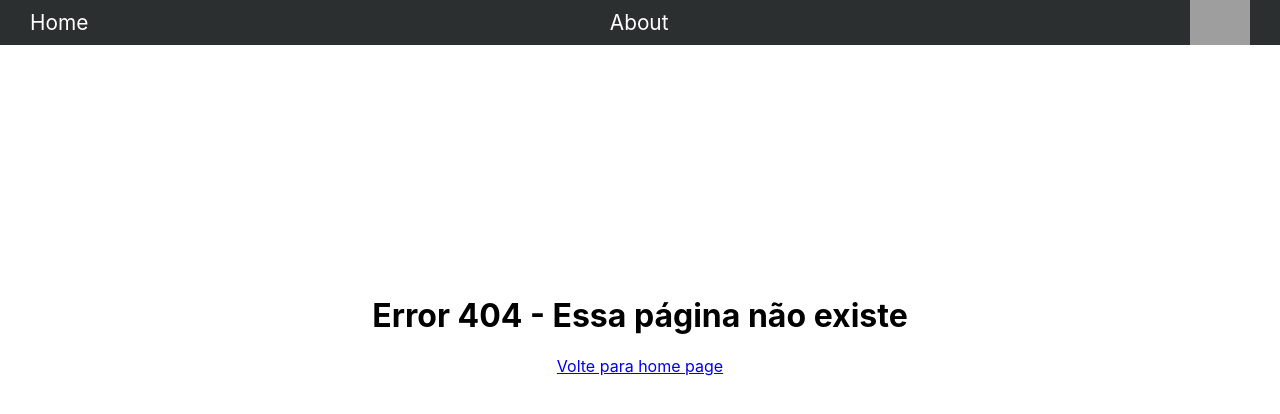
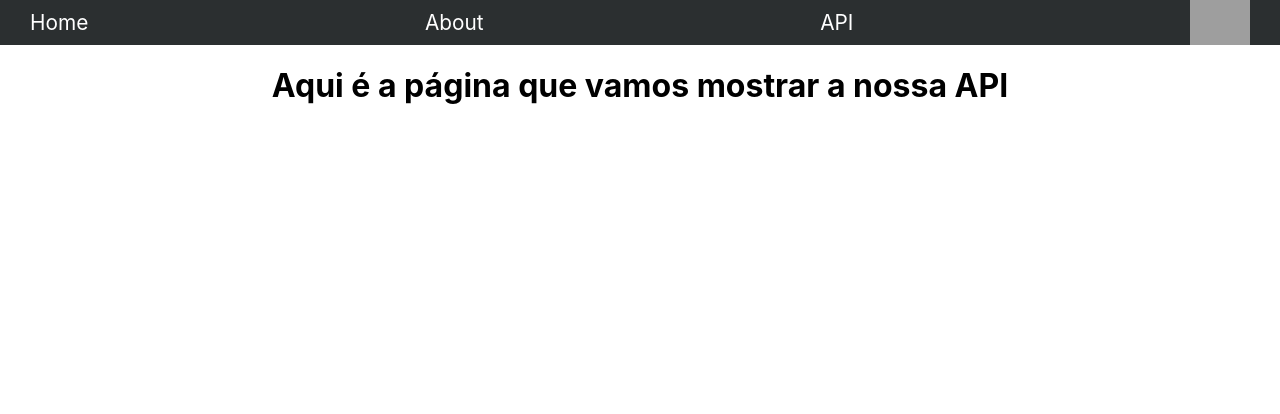
Before and after one commit to karenokasaki/react-router-dom, a React (Create React App) app: page /api-teste in a window 1280 px wide. Before the commit this address had no page. Shown: the top 414 px of the page. Built offline with nearby package versions, Linux system fonts and the light colour scheme; grey boxes are pictures that could not be loaded.

Commit message:
api & axios

```diff
--- a/package.json
+++ b/package.json
@@ -6,6 +6,7 @@
     "@testing-library/jest-dom": "^5.16.5",
     "@testing-library/react": "^13.4.0",
     "@testing-library/user-event": "^13.5.0",
+    "axios": "^1.1.3",
     "react": "^18.2.0",
     "react-dom": "^18.2.0",
     "react-router-dom": "^6.4.3",
--- a/src/App.js
+++ b/src/App.js
@@ -7,6 +7,7 @@ import Navbar from "./components/Navbar";
 import ProjectDetailsPage from "./pages/ProjectDetailsPage";
 import { useState } from "react";
 import projects from "./projects.json";
+import ApiTeste from "./pages/ApiTeste"
 
 function App() {
   //path => o caminho da url -> SEM A URL BASE
@@ -28,6 +29,8 @@ function App() {
 
         <Route path="/projects/:projectID" element={     <ProjectDetailsPage allProjects={allProjects} />     } />
 
+        <Route path="/api-teste" element={ <ApiTeste /> } />
+
       </Routes>
     </div>
   );
--- a/src/components/Navbar.js
+++ b/src/components/Navbar.js
@@ -6,6 +6,7 @@ function Navbar() {
         <nav className="navbar">
             <Link to="/">Home</Link>
             <Link to="/about">About</Link>
+            <Link to="/api-teste">API</Link>
             <img width={60} src="https://avatars.githubusercontent.com/u/4854004?s=200&v=4" alt="Logo iron cinza" />
         </nav>
     )
--- /dev/null
+++ b/src/pages/ApiTeste.js
@@ -0,0 +1,24 @@
+import {useState, useEffect} from 'react'
+
+function ApiTeste() {
+
+    //fetch -> api do navegador -> requisições http (get, put, pacth, delete, post) -> axios
+    //promisses -> async/await
+
+    //useEffect()
+        // array de dependencias
+            // [] -> vai rodar APENAS uma vez -> quando o componente/pagina for carregado
+            // [state] -> toda vez que esse state MUDAR DE VALOR -> o código dentro do useEffect roda novamente.
+
+
+    useEffect(() => {}, [])
+
+
+    return (
+        <div>
+            <h1>Aqui é a página que vamos mostrar a nossa API</h1>
+        </div>
+    )
+}
+
+export default ApiTeste
```
Also changed, not shown: 1 other file (tests, documents, lock files or other folders).
